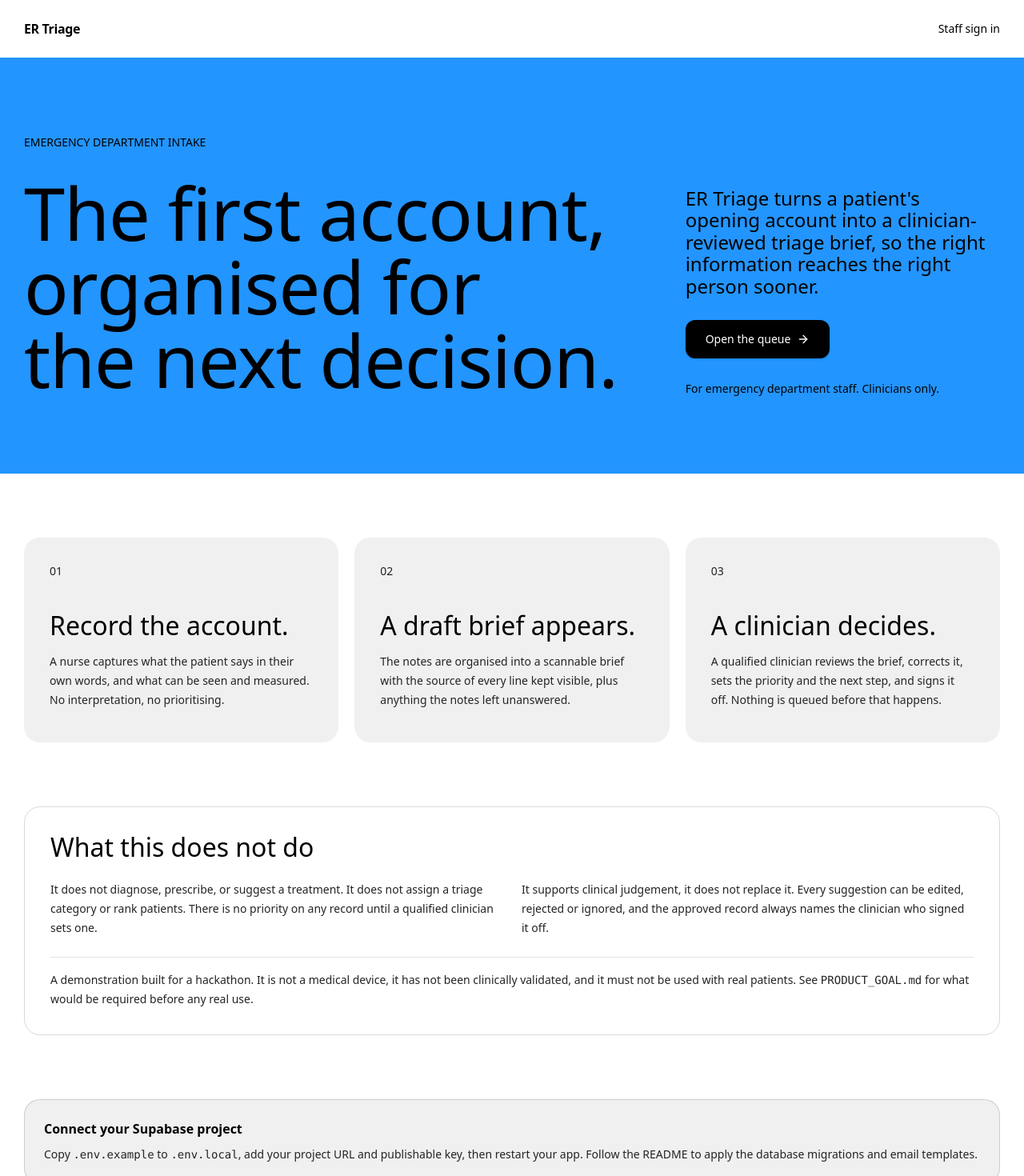
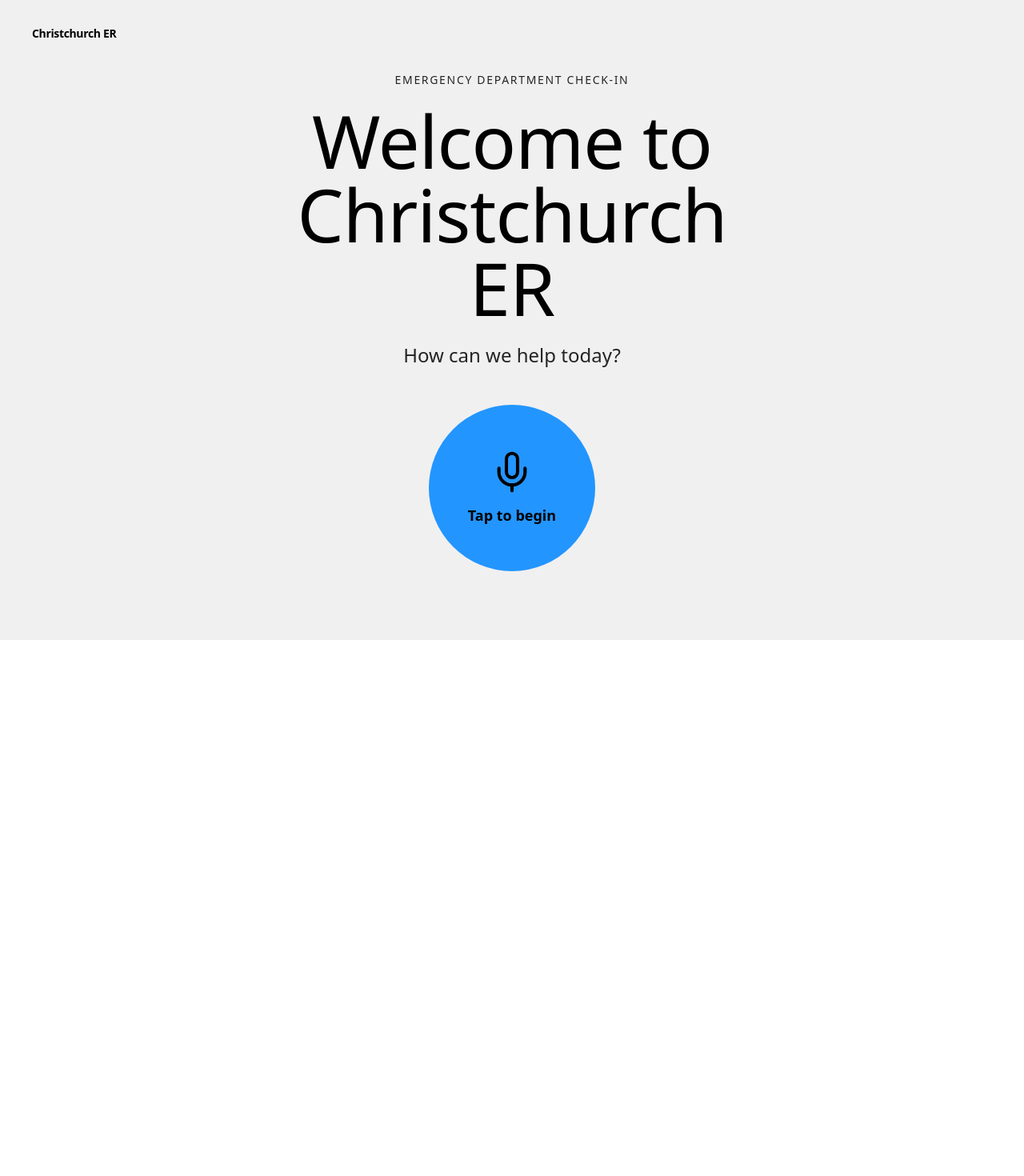
Before and after one commit to nkrishnasridhar/er-triage, a Next.js app: page / in a window 1280 px wide. Shown: the top 1470 px of the page at 80% size. After the commit the page ends 800 px from the top, so only its background shows below. Built offline with nearby package versions, Linux system fonts and the light colour scheme; no server answers.

Commit message:
Simplify homepage into Christchurch ER check-in

```diff
--- a/app/layout.tsx
+++ b/app/layout.tsx
@@ -1,10 +1,11 @@
 import type { Metadata } from "next";
 import "./globals.css";
+
 export const metadata: Metadata = {
-  title: { default: "ER Triage", template: "%s · ER Triage" },
-  description:
-    "Turn a patient's first account into a clinician-reviewed triage brief.",
+  title: { default: "Christchurch ER", template: "%s · Christchurch ER" },
+  description: "Christchurch ER check-in.",
 };
+
 export default function RootLayout({
   children,
 }: Readonly<{ children: React.ReactNode }>) {
--- a/app/page.tsx
+++ b/app/page.tsx
@@ -1,129 +1,35 @@
-import Link from "next/link";
-import { ArrowRight } from "lucide-react";
-import { Button } from "@/components/ui/button";
-import { isConfigured } from "@/lib/config";
-import { SetupNotice } from "@/components/setup-notice";
-
-const steps = [
-  [
-    "01",
-    "Record the account.",
-    "A nurse captures what the patient says in their own words, and what can be seen and measured. No interpretation, no prioritising.",
-  ],
-  [
-    "02",
-    "A draft brief appears.",
-    "The notes are organised into a scannable brief with the source of every line kept visible, plus anything the notes left unanswered.",
-  ],
-  [
-    "03",
-    "A clinician decides.",
-    "A qualified clinician reviews the brief, corrects it, sets the priority and the next step, and signs it off. Nothing is queued before that happens.",
-  ],
-];
+import { Mic } from "lucide-react";
 
 export default function Home() {
   return (
-    <>
-      <header className="grid-container flex items-center justify-between gap-4 py-6">
-        <Link href="/" className="font-semibold tracking-tight">
-          ER Triage
-        </Link>
-        <Link
-          href="/queue"
-          className="text-sm underline-offset-4 hover:underline"
-        >
-          Staff sign in
-        </Link>
+    <main
+      id="main"
+      className="flex min-h-screen flex-col bg-off-white text-black"
+    >
+      <header className="px-6 py-6 sm:px-10 sm:py-8">
+        <p className="text-sm font-semibold tracking-tight">Christchurch ER</p>
       </header>
-      <main id="main">
-        <section className="grid-container bg-blue py-16 lg:py-24">
-          <div className="grid-12 gap-y-10">
-            <div className="col-span-12 lg:col-span-8">
-              <p className="text-body-2 mb-8">
-                EMERGENCY DEPARTMENT INTAKE
-              </p>
-              <h1 className="text-h1 max-w-4xl">
-                The first account,
-                <br />
-                organised for
-                <br />
-                the next decision.
-              </h1>
-            </div>
-            <div className="col-span-12 flex flex-col items-start justify-end gap-7 lg:col-span-4">
-              <p className="text-body-1 max-w-sm">
-                ER Triage turns a patient&apos;s opening account into a
-                clinician-reviewed triage brief, so the right information
-                reaches the right person sooner.
-              </p>
-              <Button asChild size="xl">
-                <Link href="/queue">
-                  Open the queue <ArrowRight aria-hidden="true" />
-                </Link>
-              </Button>
-              <p className="text-sm">
-                For emergency department staff. Clinicians only.
-              </p>
-            </div>
-          </div>
-        </section>
 
-        <section
-          className="grid-container py-12 lg:py-20"
-          aria-label="How it works"
-        >
-          <div className="grid-12 gap-y-5">
-            {steps.map(([number, title, body]) => (
-              <article
-                key={number}
-                className="col-span-12 flex min-h-64 flex-col rounded-[20px] bg-off-white p-6 lg:col-span-4 lg:p-8"
-              >
-                <span className="text-sm text-charcoal">{number}</span>
-                <h2 className="text-h3 mt-10">{title}</h2>
-                <p className="mt-4 max-w-sm text-sm leading-6 text-charcoal">
-                  {body}
-                </p>
-              </article>
-            ))}
-          </div>
-        </section>
+      <section className="flex flex-1 items-center justify-center px-6 pb-20 text-center sm:px-10">
+        <div className="flex max-w-xl flex-col items-center">
+          <p className="text-body-2 mb-5 tracking-[0.12em] text-charcoal">
+            EMERGENCY DEPARTMENT CHECK-IN
+          </p>
+          <h1 className="text-h1">Welcome to Christchurch ER</h1>
+          <p className="text-body-1 mt-6 max-w-md text-charcoal">
+            How can we help today?
+          </p>
 
-        <section className="grid-container pb-12 lg:pb-20" aria-label="Limits">
-          <div className="rounded-[20px] border border-black/15 p-6 lg:p-8">
-            <h2 className="text-h3">What this does not do</h2>
-            <div className="mt-6 grid gap-6 sm:grid-cols-2">
-              <p className="text-sm leading-6 text-charcoal">
-                It does not diagnose, prescribe, or suggest a treatment. It does
-                not assign a triage category or rank patients. There is no
-                priority on any record until a qualified clinician sets one.
-              </p>
-              <p className="text-sm leading-6 text-charcoal">
-                It supports clinical judgement, it does not replace it. Every
-                suggestion can be edited, rejected or ignored, and the approved
-                record always names the clinician who signed it off.
-              </p>
-            </div>
-            <p className="mt-6 border-t border-black/10 pt-4 text-sm leading-6 text-charcoal">
-              A demonstration built for a hackathon. It is not a medical
-              device, it has not been clinically validated, and it must not be
-              used with real patients. See{" "}
-              <code className="text-sm">PRODUCT_GOAL.md</code> for what would be
-              required before any real use.
-            </p>
-          </div>
-        </section>
-
-        {!isConfigured() && (
-          <div className="grid-container pb-16">
-            <SetupNotice />
-          </div>
-        )}
-      </main>
-      <footer className="grid-container flex flex-wrap justify-between gap-4 border-t border-black/10 py-6 text-sm">
-        <span>ER Triage — a demonstration, not a medical device.</span>
-        <span>Built for a good starting point.</span>
-      </footer>
-    </>
+          <button
+            type="button"
+            className="mt-12 flex min-h-52 min-w-52 flex-col items-center justify-center gap-3 rounded-full bg-blue p-8 transition-transform active:scale-95"
+            aria-label="Tap to begin your check-in"
+          >
+            <Mic aria-hidden="true" className="size-14" strokeWidth={1.75} />
+            <span className="text-lg font-semibold">Tap to begin</span>
+          </button>
+        </div>
+      </section>
+    </main>
   );
 }
```
